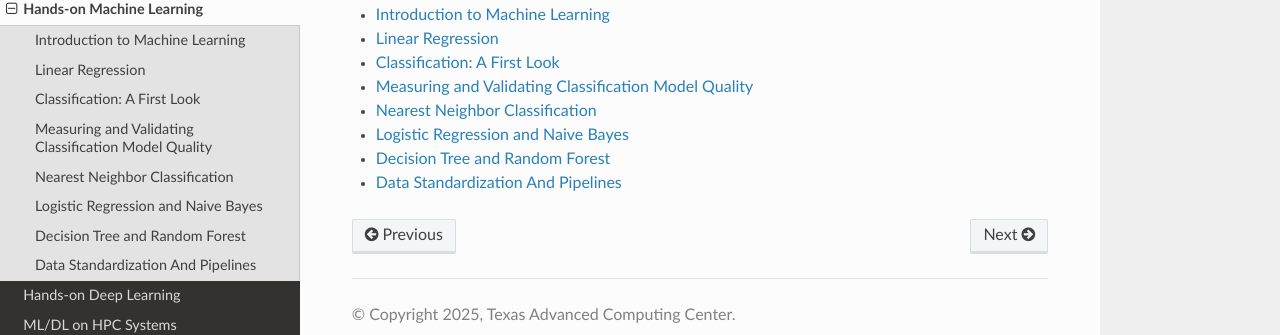
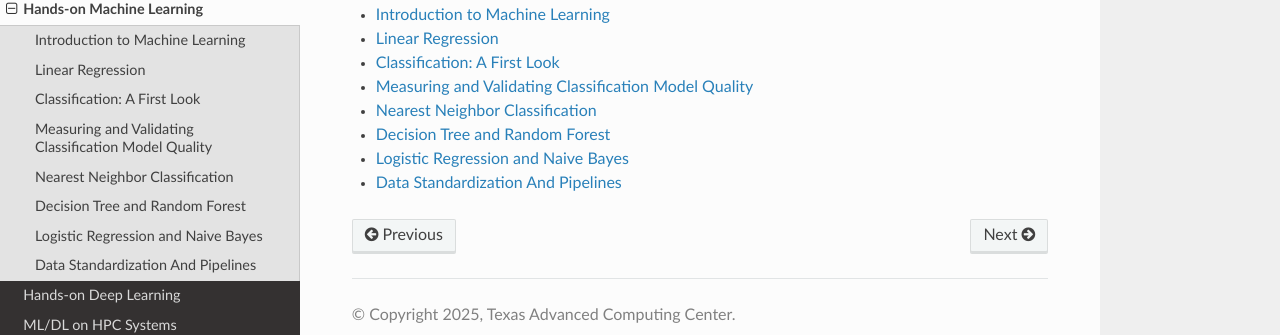
Before and after one commit to lconcia/life_sciences_ml_at_tacc, a Sphinx documentation site: the page built from docs/section2/overview.rst, in a window 1280 px wide. Shown: the part 277-612 px from the top of the page. Built offline with Sphinx 7.4.7 and the Read the Docs theme 3.1.0, drawn with Linux system fonts in a browser that asks for light colours.

```diff
--- a/docs/section2/overview.rst
+++ b/docs/section2/overview.rst
@@ -14,6 +14,6 @@ considerations and evaluation in life science applications.
    linear_classification
    model_quality
    knn
+   decision_tree_and_random_forest
    log_regression_and_NB
-   decision_tree_and_random_forest
    data_standardization_and_pipelines
```
